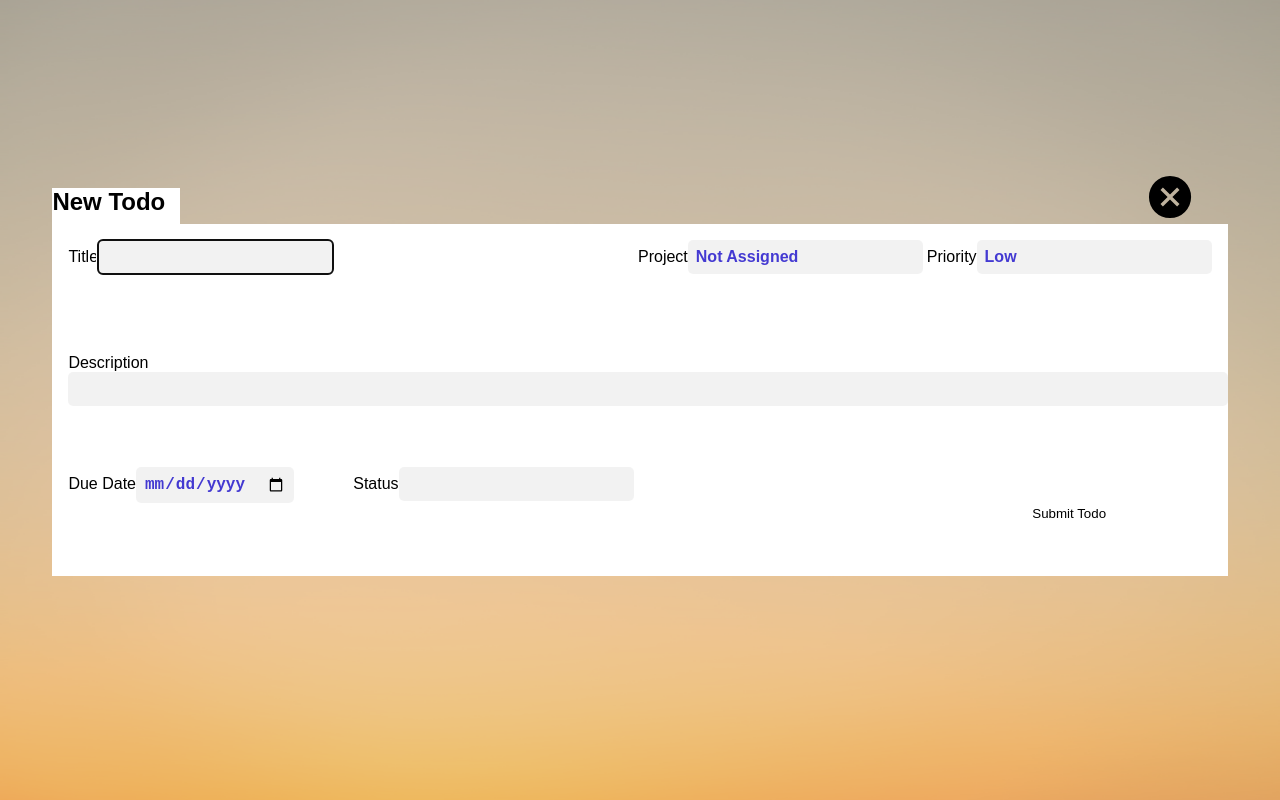
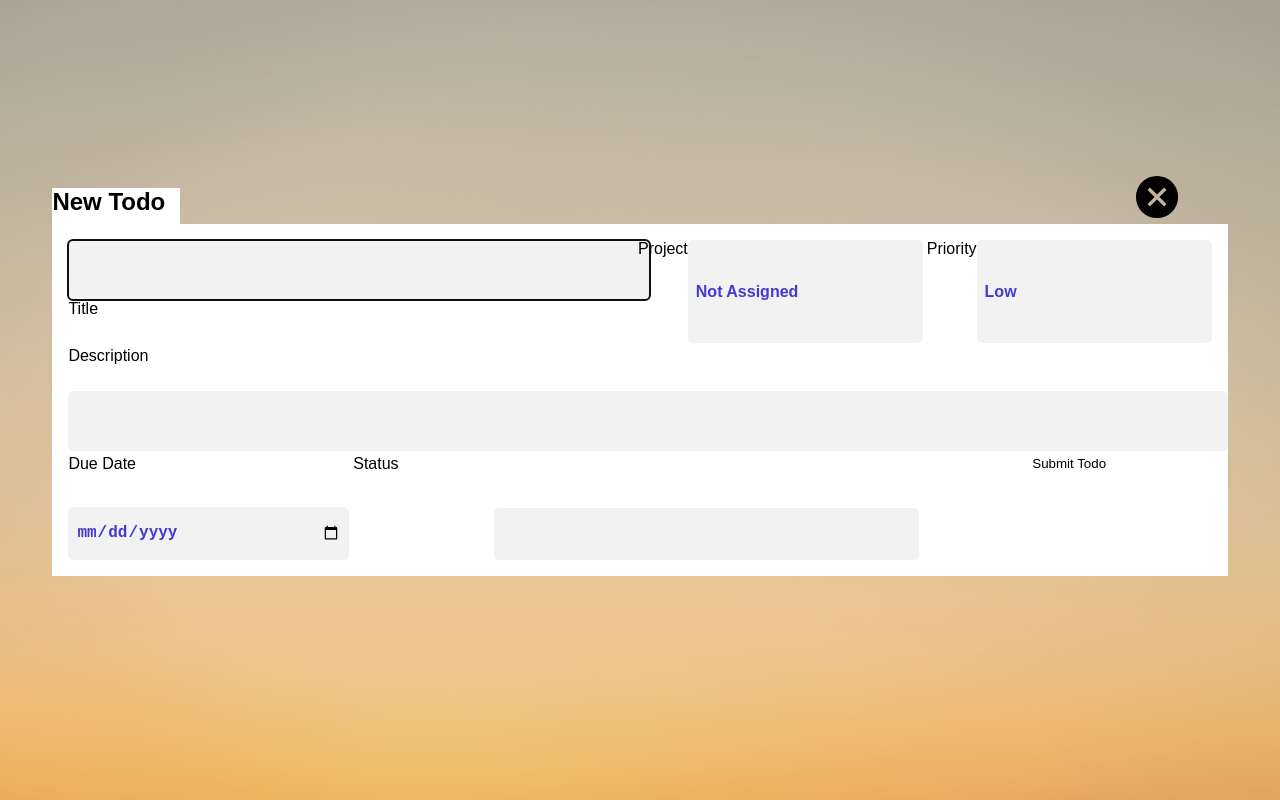
Before and after one commit to JustWaveThings/todo_project, a website built with webpack: page src/index.html in a window 1280 px wide. Both pictures are taken after a click on the button "Add Todo". Built offline with nearby package versions, Linux system fonts and the light colour scheme.

Commit message:
Modal styling still in progress

```diff
--- a/src/add_todo_popup/todo_dialog_form.js
+++ b/src/add_todo_popup/todo_dialog_form.js
@@ -21,7 +21,7 @@ parent.appendChild(form);
 
 const title = document.createElement('title');
 title.textContent = 'New Todo';
-title.style.display = 'block';
+title.style.display = 'grid';
 title.id = 'todo-title';
 form.appendChild(title);
 
--- a/src/style.css
+++ b/src/style.css
@@ -44,7 +44,8 @@ body{
   font-size: 1.1rem;
   font-weight: bold;
   margin: .5rem;
-  color: rgba(19, 6, 200, 0.784)
+  color: rgba(19, 6, 200, 0.784);
+  display: grid;
 }
 
 
@@ -126,18 +127,27 @@ body{
   background-color: white;
 }
 
-#title-label, #title-input, #todo-title{
-  grid-area: 1 / 1 / 1 / 5;
+#title-label,  #todo-title{
+  grid-area: 1 / 1 / 1 / 3;
+  display: grid;
+}
+
+#title-input {
+  grid-area: 1 / 1 / 1 / 2;
+  width: 100%;
+  display: grid;
 }
 
 #project-label, #project-input{
   grid-area: 1 / 3 / 2 / 5;
+  display: grid;
 }
 
 #priority-label,
 #priority-input,
 #Cancel-Todo {
   grid-area: 1 / 5 / 2 / 6;
+  display: grid;
 }
 
 
@@ -145,6 +155,7 @@ body{
 #description-input {
   grid-area: 2 / 1 / 3 / 6;
   width: 100%;
+  display: grid;
 
 }
 
@@ -153,23 +164,27 @@ body{
 #due-date-label,
 #due-date-input {
   grid-area: 3 / 1 / 4 / 2;
+  display: grid;
 }
 
 #status-label,
 #status-input {
   grid-area: 3 / 2 / 4 / 4;
+  display: grid;
 }
 
 #Submit-Todo {
   grid-area: 3 / 5 / 4 / 6;
   background-color: rgba(0,0,0, 0);
   border: none;
+  display: grid;
 }
 
 #Submit-Todo:hover{
   cursor: pointer;
   background-color: green;
   color: white;
+  display: grid;
 }
 
 input {
```
